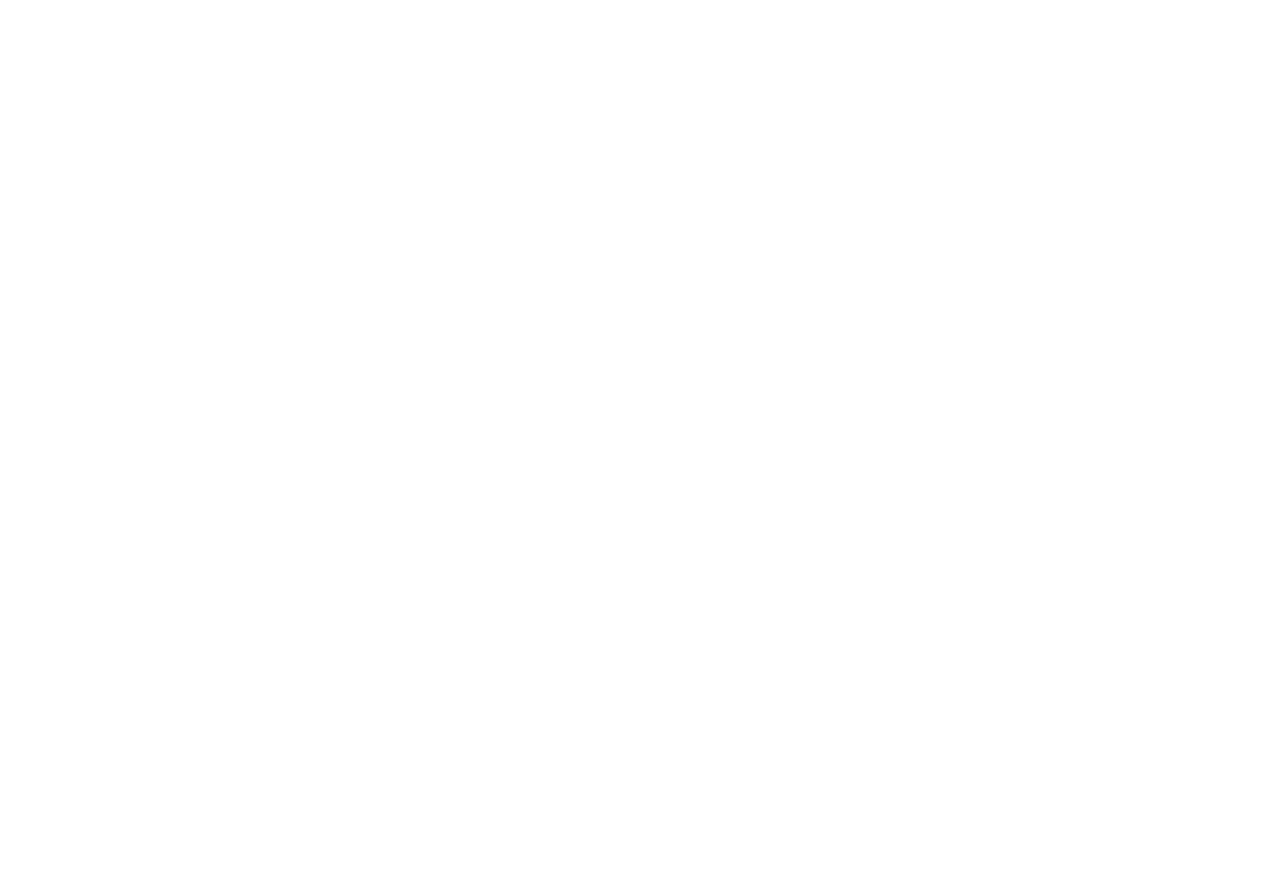
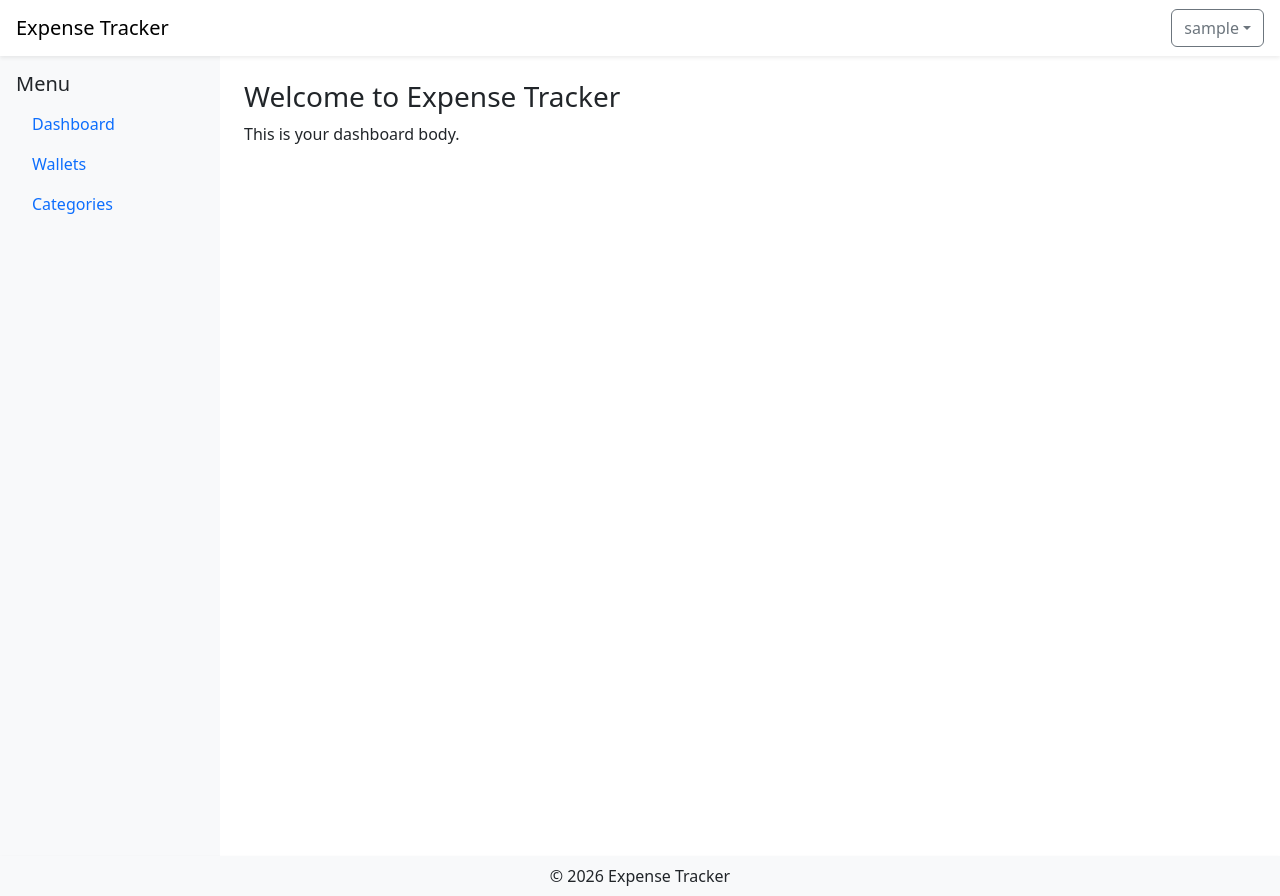
Before and after one commit to intakhabchy/ExpenseNoteVue, a Vue app: page /dashboard in a window 1280 px wide. Before the commit this address had no page. Before the commit the page ends 800 px from the top, so only its background shows below. Built offline with nearby package versions, Linux system fonts and the light colour scheme; sample sign-in values are in the browser's storage.

Commit message:
dashboard and component

```diff
--- /dev/null
+++ b/src/components/Footer.vue
@@ -0,0 +1,5 @@
+<template>
+  <footer class="bg-light text-center py-2 mt-auto shadow-sm">
+    &copy; 2026 Expense Tracker
+  </footer>
+</template>
--- /dev/null
+++ b/src/components/Header.vue
@@ -0,0 +1,36 @@
+<template>
+  <nav class="navbar navbar-expand-lg navbar-light bg-white shadow-sm px-3">
+    <a class="navbar-brand" href="#">Expense Tracker</a>
+
+    <div class="ms-auto dropdown">
+      <button
+        class="btn btn-outline-secondary dropdown-toggle"
+        type="button"
+        data-bs-toggle="dropdown"
+      >
+        {{ userName }}
+      </button>
+      <ul class="dropdown-menu dropdown-menu-end">
+        <li><a class="dropdown-item" href="#">Profile</a></li>
+        <li><hr class="dropdown-divider" /></li>
+        <li><a class="dropdown-item" @click="logout">Logout</a></li>
+      </ul>
+    </div>
+  </nav>
+</template>
+
+<script setup>
+import { ref } from "vue";
+
+const userName = ref(localStorage.getItem("userName") || "User");
+
+const logout = () => {
+  localStorage.removeItem("token");
+  localStorage.removeItem("userName");
+  window.location.href = "/";
+};
+</script>
+
+<style scoped>
+/* optional small padding */
+</style>
--- /dev/null
+++ b/src/components/Sidebar.vue
@@ -0,0 +1,10 @@
+<template>
+  <div class="bg-light vh-100 p-3" style="width: 220px;">
+    <h5>Menu</h5>
+    <ul class="nav flex-column">
+      <li class="nav-item"><router-link class="nav-link" to="/dashboard">Dashboard</router-link></li>
+      <li class="nav-item"><router-link class="nav-link" to="/wallets">Wallets</router-link></li>
+      <li class="nav-item"><router-link class="nav-link" to="/categories">Categories</router-link></li>
+    </ul>
+  </div>
+</template>
--- a/src/router/index.js
+++ b/src/router/index.js
@@ -1,13 +1,26 @@
-import { createRouter, createWebHistory } from 'vue-router'
-import Login from '@/views/Login.vue';
+import { createRouter, createWebHistory } from "vue-router";
+import Login from "@/views/Login.vue";
+import Dashboard from "@/views/Dashboard.vue";
 
 const routes = [
-  { path:"/", component: Login },
+  { path: "/", component: Login },
+  { path: "/dashboard", component: Dashboard, meta: { requiresAuth: true }},
 ];
 
 const router = createRouter({
   history: createWebHistory(import.meta.env.BASE_URL),
   routes,
-})
+});
 
-export default router
+// 👉 PUT IT HERE
+router.beforeEach((to, from, next) => {
+  const token = localStorage.getItem("token");
+
+  if (to.meta.requiresAuth && !token) {
+    next("/");
+  } else {
+    next();
+  }
+});
+
+export default router;
--- /dev/null
+++ b/src/views/Dashboard.vue
@@ -0,0 +1,21 @@
+<template>
+  <div class="d-flex flex-column vh-100">
+    <Header />
+
+    <div class="d-flex flex-grow-1">
+      <Sidebar />
+      <div class="flex-grow-1 p-4">
+        <h3>Welcome to Expense Tracker</h3>
+        <p>This is your dashboard body.</p>
+      </div>
+    </div>
+
+    <Footer />
+  </div>
+</template>
+
+<script setup>
+import Header from "../components/Header.vue";
+import Sidebar from "../components/Sidebar.vue";
+import Footer from "../components/Footer.vue";
+</script>
--- a/src/views/Login.vue
+++ b/src/views/Login.vue
@@ -39,6 +39,9 @@
 <script setup>
 import { ref } from "vue";
 import api from "../api";
+import { useRouter } from "vue-router";
+
+const router = useRouter();
 
 const email = ref("");
 const password = ref("");
@@ -53,7 +56,7 @@
     });
 
     localStorage.setItem("token", res.data.token);
-    window.location.href = "/dashboard";
+    router.push("/dashboard");  // no page reload; windows.location.href = "/dashboard" reloads
   } catch {
     error.value = "Invalid email or password";
   }
```
